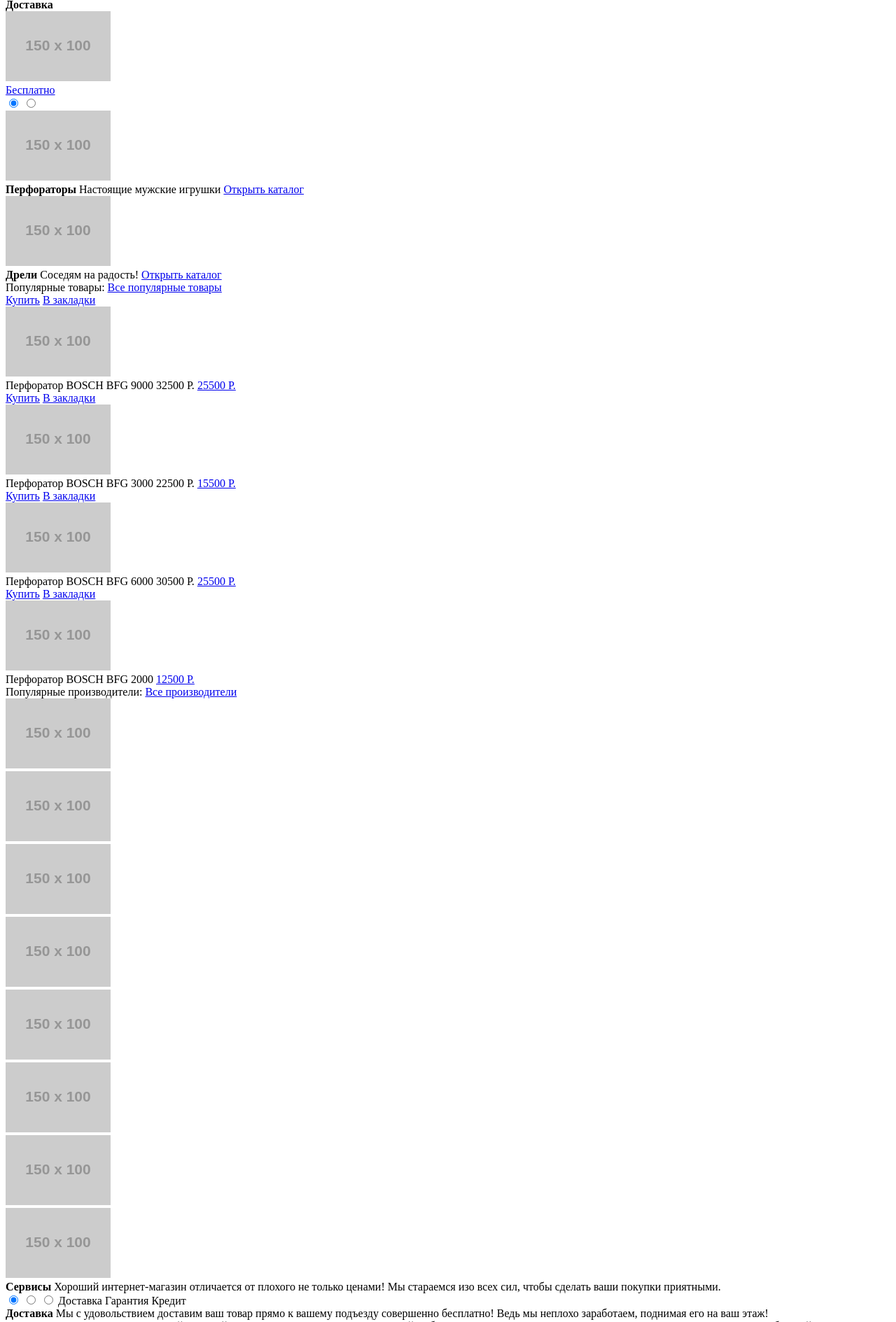
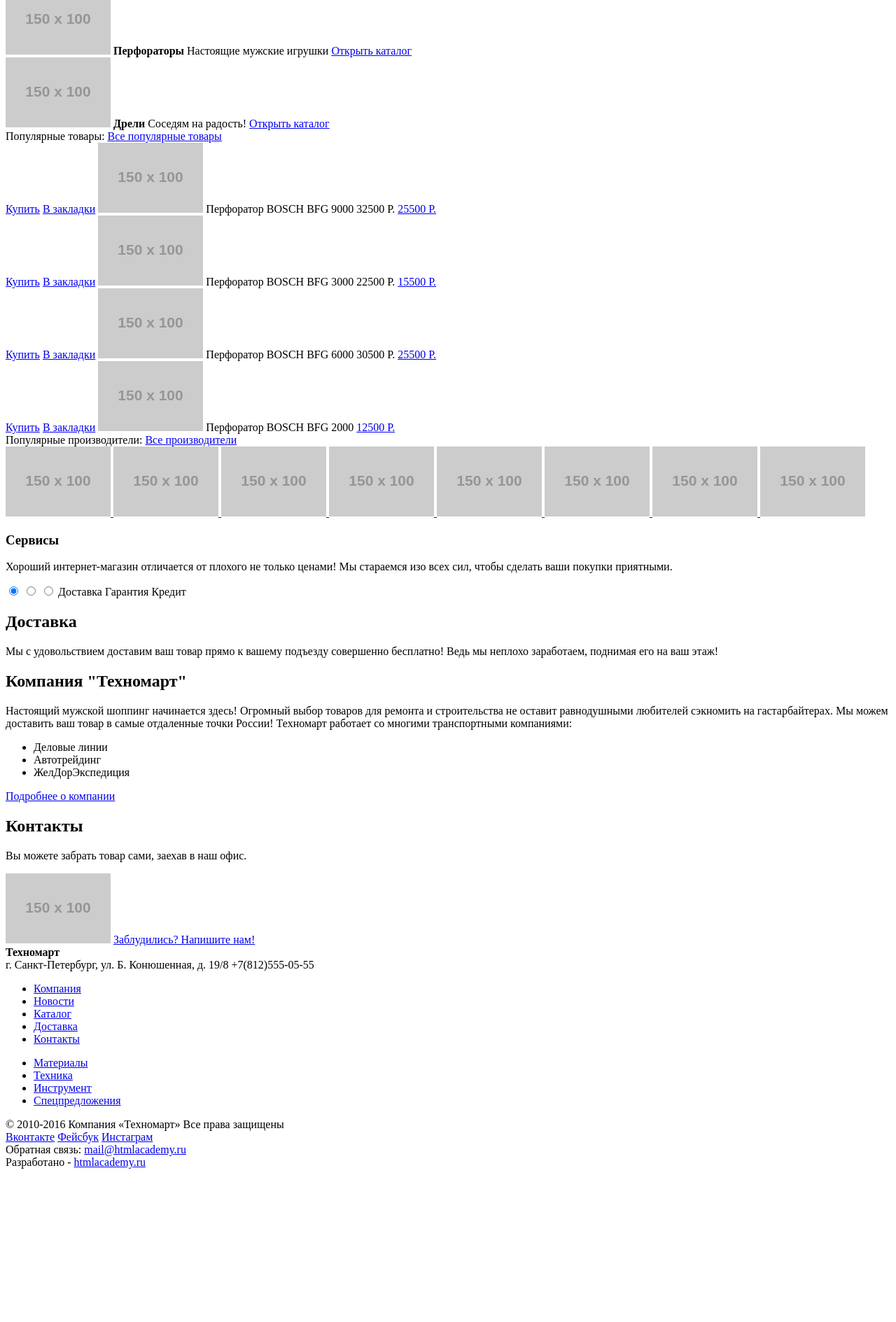
Before and after one commit to mistastan/272591-technomart, a plain HTML site: page index.html in a window 1280 px wide. Shown: the part 911-2800 px from the top of the page at 70% size. After the commit the page ends 2589 px from the top, so only its background shows below. Drawn offline with Linux system fonts and the light colour scheme; placeholder pictures from the web are drawn by us.

Commit message:
Исправил ошибки

```diff
--- a/index.html
+++ b/index.html
@@ -72,39 +72,29 @@
 
         <main class="container">
             <section class="box">
-                <article class="item">
+                <article class="item new">
                     <b>Материалы</b>
-                    <div class="item-img">
                     <img src="http://placehold.it/150x100" alt="">
-                    </div>
                     <a class="item-btn" href="#">На любой вкус</a>
                 </article>
                 <article class="item">
                     <b>Инструмент</b>
-                    <div class="item-img">
                     <img src="http://placehold.it/150x100" alt="">
-                    </div>
                     <a class="item-btn" href="#">На все случаи</a>
                 </article>
                 <article class="item">
                     <b>Техника</b>
-                    <div class="item-img">
                     <img src="http://placehold.it/150x100" alt="">
-                    </div>
                     <a class="item-btn" href="#">Для стройки</a>
                 </article>
                 <article class="item">
                     <b>Скидки 50%</b>
-                    <div class="item-img">
                     <img src="http://placehold.it/150x100" alt="">
-                    </div>
                     <a class="item-btn" href="#">На 350 товаров</a>
                 </article>
                 <article class="item">
                     <b>Доставка</b>
-                    <div class="item-img">
                     <img src="http://placehold.it/150x100" alt="">
-                    </div>
                     <a class="item-btn" href="#">Бесплатно</a>
                 </article>
                 <article class="slider">
@@ -114,141 +104,91 @@
                     <label for="btn-2"></label>
                     <div class="slider-item">
                         <div class="slider-item-1">
-                            <div class="slider-item-1-img">
                             <img src="http://placehold.it/150x100" alt="">
-                            </div>
-                            <div class="slider-item-1-text">
                             <b>Перфораторы</b>
                             <span>Настоящие мужские игрушки</span>
                             <a class="slider-item-1-btn" href="#">Открыть каталог</a>
                         </div>
-                        </div>
                         <div class="slider-item-2">
-                            <div class="slider-item-2-img">
                             <img src="http://placehold.it/150x100" alt="">
-                            </div>
-                            <div class="slider-item-2-text">
                             <b>Дрели</b>
                             <span>Соседям на радость!</span>
                             <a class="slider-item-2-btn" href="#">Открыть каталог</a>
                         </div>
                     </div>
-                    </div>
                 </article>
-                <article class="product">
+                <div class="product">
                     <span>Популярные товары:</span>
                     <a class="product-btn" href="#">Все популярные товары</a>
-                </article>
+                </div>
                 <article class="catalog">
                     <article class="catalog-item">
-                        <div class="catalog-item-action">
-                            <a class="catalog-item-action-buy" href="#">Купить</a>
-                            <a class="catalog-item-action-bookmark" href="#">В закладки</a>
-                        </div>
-                        <div class="catalog-item-img">
+                        <a class="catalog-item-buy" href="#">Купить</a>
+                        <a class="catalog-item-bookmark" href="#">В закладки</a>
                         <img src="http://placehold.it/150x100" alt="">
-                        </div>
-                        <div class="catalog-item-text">
-                            <span class="catalog-item-text-title">Перфоратор BOSCH BFG 9000</span>
-                            <span class="catalog-item-text-oldprice">32500 Р.</span>
-                            <a class="catalog-item-text-btn" href="#">25500 Р.</a>
-                        </div>
+                        <span class="catalog-item-title">Перфоратор BOSCH BFG 9000</span>
+                        <span class="catalog-item-oldprice">32500 Р.</span>
+                        <a class="catalog-item-btn" href="#">25500 Р.</a>
                     </article>
                     <article class="catalog-item">
-                        <div class="catalog-item-action">
-                            <a class="catalog-item-action-buy" href="#">Купить</a>
-                            <a class="catalog-item-action-bookmark" href="#">В закладки</a>
-                        </div>
-                        <div class="catalog-item-img">
+                        <a class="catalog-item-buy" href="#">Купить</a>
+                        <a class="catalog-item-bookmark" href="#">В закладки</a>
                         <img src="http://placehold.it/150x100" alt="">
-                        </div>
-                        <div class="catalog-item-text">
-                            <span class="catalog-item-text-title">Перфоратор BOSCH BFG 3000</span>
-                            <span class="catalog-item-text-oldprice">22500 Р.</span>
-                            <a class="catalog-item-text-btn" href="#">15500 Р.</a>
-                        </div>
+                        <span class="catalog-item-title">Перфоратор BOSCH BFG 3000</span>
+                        <span class="catalog-item-oldprice">22500 Р.</span>
+                        <a class="catalog-item-btn" href="#">15500 Р.</a>
                     </article>
                     <article class="catalog-item">
-                        <div class="catalog-item-action">
-                            <a class="catalog-item-action-buy" href="#">Купить</a>
-                            <a class="catalog-item-action-bookmark" href="#">В закладки</a>
-                        </div>
-                        <div class="catalog-item-img">
+                        <a class="catalog-item-buy" href="#">Купить</a>
+                        <a class="catalog-item-bookmark" href="#">В закладки</a>
                         <img src="http://placehold.it/150x100" alt="">
-                        </div>
-                        <div class="catalog-item-text">
-                            <span class="catalog-item-text-title">Перфоратор BOSCH BFG 6000</span>
-                            <span class="catalog-item-text-oldprice">30500 Р.</span>
-                            <a class="catalog-item-text-btn" href="#">25500 Р.</a>
-                        </div>
+                        <span class="catalog-item-title">Перфоратор BOSCH BFG 6000</span>
+                        <span class="catalog-item-oldprice">30500 Р.</span>
+                        <a class="catalog-item-btn" href="#">25500 Р.</a>
                     </article>
-                    <article class="catalog-item">
-                        <div class="catalog-item-action">
-                            <a class="catalog-item-action-buy" href="#">Купить</a>
-                            <a class="catalog-item-action-bookmark" href="#">В закладки</a>
-                        </div>
-                        <div class="catalog-item-img">
+                    <article class="catalog-item new">
+                        <a class="catalog-item-buy" href="#">Купить</a>
+                        <a class="catalog-item-bookmark" href="#">В закладки</a>
                         <img src="http://placehold.it/150x100" alt="">
-                        </div>
-                        <div class="catalog-item-text">
-                            <span class="catalog-item-text-title">Перфоратор BOSCH BFG 2000</span>
-                            <a class="catalog-item-text-btn" href="#">12500 Р.</a>
-                        </div>
+                        <span class="catalog-item-title">Перфоратор BOSCH BFG 2000</span>
+                        <a class="catalog-item-btn" href="#">12500 Р.</a>
                     </article>
                 </article>
-                <article class="makers">
+                <div class="makers">
                     <span>Популярные производители:</span>
                     <a class="makers-btn" href="#">Все производители</a>
-                </article>
+                </div>
                 <article class="brand">
-                    <div class="brand-item">
                     <a href="#">
                         <img src="http://placehold.it/150x100" alt="">
                     </a>
-                    </div>
-                    <div class="brand-item">
                     <a href="#">
                         <img src="http://placehold.it/150x100" alt="">
                     </a>
-                    </div>
-                    <div class="brand-item">
                     <a href="#">
                         <img src="http://placehold.it/150x100" alt="">
                     </a>
-                    </div>
-                    <div class="brand-item">
                     <a href="#">
                         <img src="http://placehold.it/150x100" alt="">
                     </a>
-                    </div>
-                    <div class="brand-item">
                     <a href="#">
                         <img src="http://placehold.it/150x100" alt="">
                     </a>
-                    </div>
-                    <div class="brand-item">
                     <a href="#">
                         <img src="http://placehold.it/150x100" alt="">
                     </a>
-                    </div>
-                    <div class="brand-item">
                     <a href="#">
                         <img src="http://placehold.it/150x100" alt="">
                     </a>
-                    </div>
-                    <div class="brand-item">
                     <a href="#">
                         <img src="http://placehold.it/150x100" alt="">
                     </a>
-                    </div>
                 </article>
             </section>
             <section class="box-2">
                 <article class="service">
-                    <div class="service-text">
-                        <b>Сервисы</b>
-                        <span>Хороший интернет-магазин отличается от плохого не только ценами! Мы стараемся изо всех сил, чтобы сделать ваши покупки приятными.</span>
-                    </div>
+                    <h1>Сервисы</h1>
+                    <p class="service-info">Хороший интернет-магазин отличается от плохого не только ценами! Мы стараемся изо всех сил, чтобы сделать ваши покупки приятными.</p>
                     <div class="service-select">
                         <input type="radio" id="delivery" name="service-select" checked>
                         <input type="radio" id="garanty" name="service-select">
@@ -256,19 +196,19 @@
                         <label for="delivery">Доставка</label>
                         <label for="garanty">Гарантия</label>
                         <label for="credit">Кредит</label>
+                    <div class="service-select-desc">
+                        <div class="service-select-desc-delivery">
+                            <h2>Доставка</h2>
+                            <p>Мы с удовольствием доставим ваш товар прямо к вашему подъезду совершенно бесплатно! Ведь мы неплохо заработаем, поднимая его на ваш этаж!</p>
                         </div>
-                    <div class="service-desc">
-                        <div class="service-desc-delivery">
-                            <b>Доставка</b>
-                            <span>Мы с удовольствием доставим ваш товар прямо к вашему подъезду совершенно бесплатно! Ведь мы неплохо заработаем, поднимая его на ваш этаж!</span>
+                        <div class="service-select-desc-garanty">
+                            <h2></h2>
+                            <p></p>
                         </div>
-                        <div class="service-desc-garanty">
-                            <b></b>
-                            <span></span>
+                        <div class="service-select-desc-credit">
+                            <h2></h2>
+                            <p></p>
                         </div>
-                        <div class="service-desc-credit">
-                            <b></b>
-                            <span></span>
                     </div>
                     </div>
                 </article>
@@ -276,11 +216,11 @@
             <section class="box-3">
                 <article class="about">
                     <div class="about-text">
-                        <b>Компания "Техномарт"</b>
-                        <span>Настоящий мужской шоппинг начинается здесь! Огромный выбор товаров для ремонта и строительства не оставит равнодушными любителей сэкномить на гастарбайтерах.
+                        <h2>Компания "Техномарт"</h2>
+                        <p>Настоящий мужской шоппинг начинается здесь! Огромный выбор товаров для ремонта и строительства не оставит равнодушными любителей сэкномить на гастарбайтерах.
                         Мы можем доставить ваш товар в самые отдаленные точки России!
                         Техномарт работает со многими транспортными компаниями:
-                        </span>
+                        </p>
                         <ul class="about-text-list">
                             <li class="about-text-item">Деловые линии</li>
                             <li class="about-text-item">Автотрейдинг</li>
@@ -289,9 +229,9 @@
                         <a class="about-text-btn" href="#">Подробнее о компании</a>
                     </div>
                     <div class="about-contact">
-                        <b>Контакты</b>
-                        <span>Вы можете забрать товар сами, заехав в наш офис.
-                        </span>
+                        <h2>Контакты</h2>
+                        <p>Вы можете забрать товар сами, заехав в наш офис.
+                        </p>
                         <img src="http://placehold.it/150x100" alt="">
                         <a class="about-contact-btn" href="#">Заблудились? Напишите нам!</a>
                     </div>
```
Also changed, not shown: catalog.html (+86 -150 lines). Lines whose indentation alone changed are shown as unchanged.
